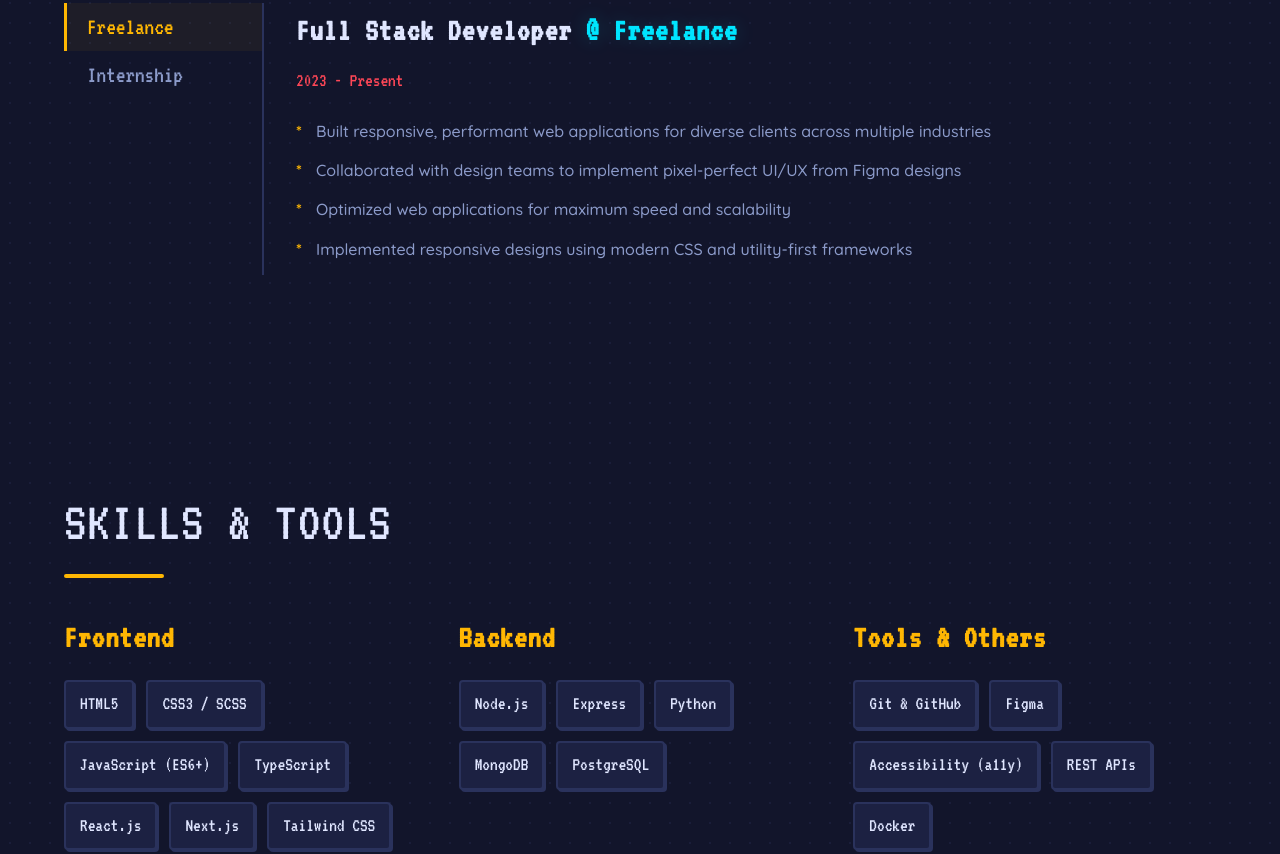
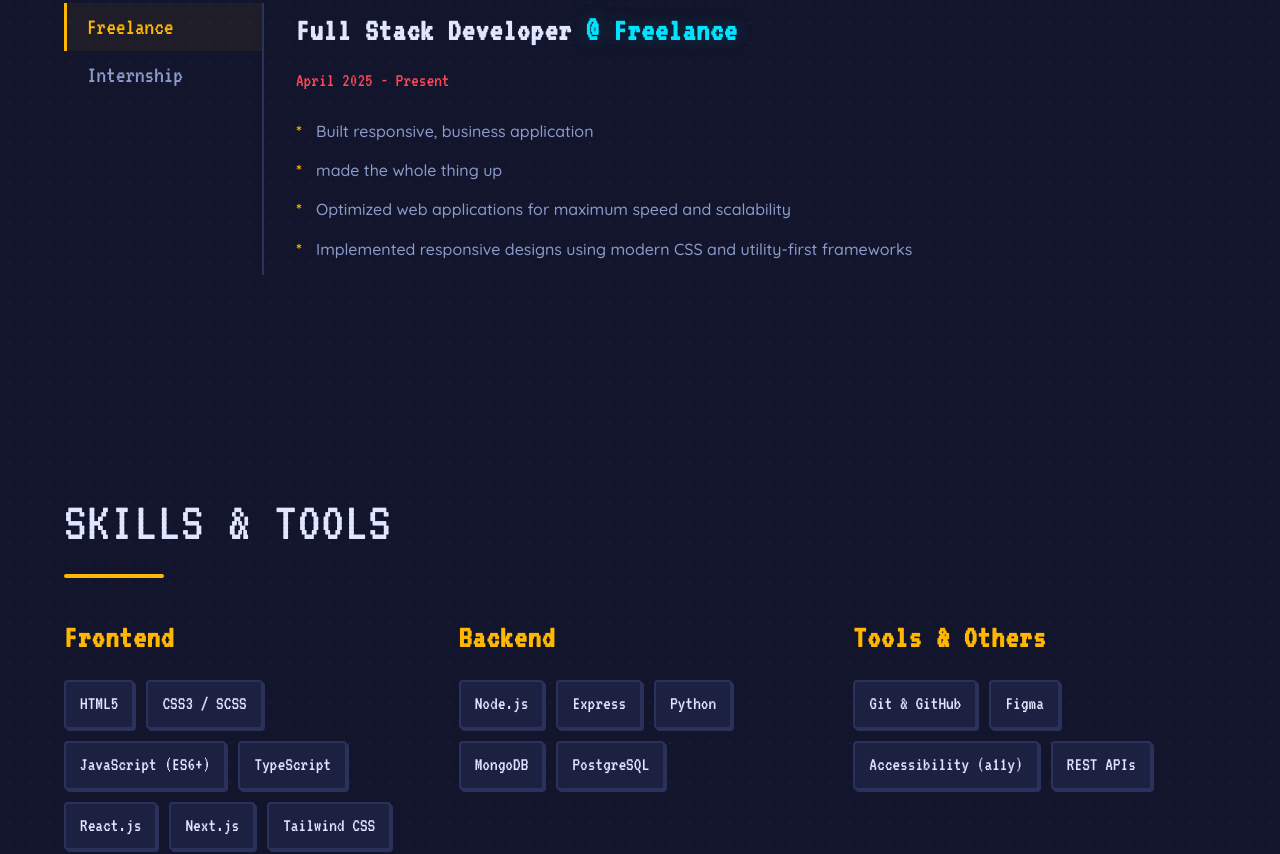
Before and after one commit to khananzarali/Myportfolio, a plain HTML site: page index.html in a window 1280 px wide. Shown: the part 1707-2561 px from the top of the page. Drawn offline with Linux system fonts and the light colour scheme.

Commit message:
Update index.html

```diff
--- a/index.html
+++ b/index.html
@@ -39,7 +39,7 @@
         <section id="hero" class="hero container reveal">
             <div class="hero-content">
                 <h1 class="name">Anzar Ali Khan</h1>
-                <h2 class="role">Pixel Crafter & Web Dev</h2>
+                <h2 class="role">Web Developer</h2>
                 <p class="summary">I build things for the web. Focusing on accessible, high-performance, and beautifully designed digital experiences with a cozy vibe.</p>
                 <div class="hero-cta">
                     <a href="#projects" class="btn btn-primary">View My Work</a>
@@ -91,16 +91,16 @@
                 <div class="tab-panels">
                     <div id="panel-freelance" class="tab-panel active" role="tabpanel" aria-labelledby="tab-freelance">
                         <h3>Full Stack Developer <span class="company">@ Freelance</span></h3>
-                        <p class="date">2023 - Present</p>
+                        <p class="date">April 2025 - Present</p>
                         <ul class="experience-list">
-                            <li>Built responsive, performant web applications for diverse clients across multiple industries</li>
-                            <li>Collaborated with design teams to implement pixel-perfect UI/UX from Figma designs</li>
+                            <li>Built responsive, business application </li>
+                            <li>made the whole thing up </li>
                             <li>Optimized web applications for maximum speed and scalability</li>
                             <li>Implemented responsive designs using modern CSS and utility-first frameworks</li>
                         </ul>
                     </div>
                     <div id="panel-intern" class="tab-panel" role="tabpanel" aria-labelledby="tab-intern">
-                        <h3>Web Development Intern <span class="company">@ Tech Company</span></h3>
+                        <h3>Front End Enginner<span class="company">@ Qalitus</span></h3>
                         <p class="date">2022 - 2023</p>
                         <ul class="experience-list">
                             <li>Assisted in building and maintaining web applications using React and Node.js</li>
@@ -144,7 +144,6 @@
                         <span class="skill-tag">Figma</span>
                         <span class="skill-tag">Accessibility (a11y)</span>
                         <span class="skill-tag">REST APIs</span>
-                        <span class="skill-tag">Docker</span>
                     </div>
                 </div>
             </div>
```
